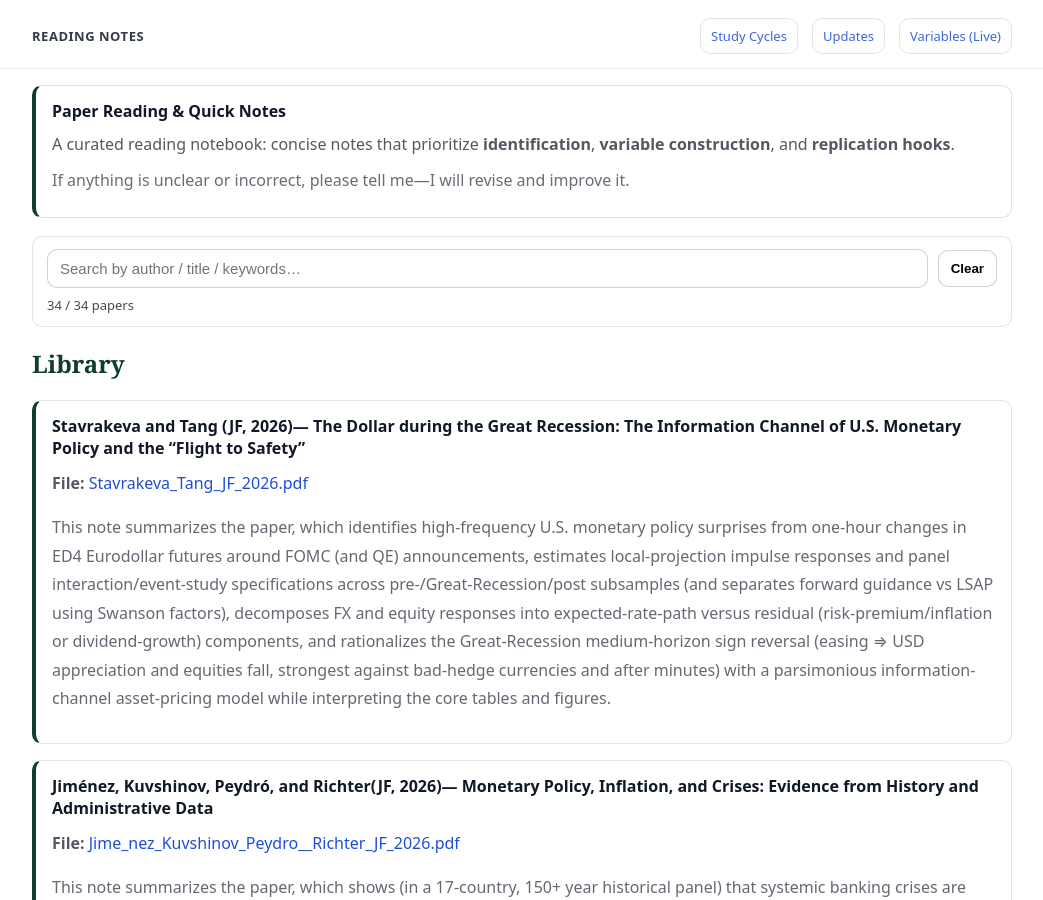
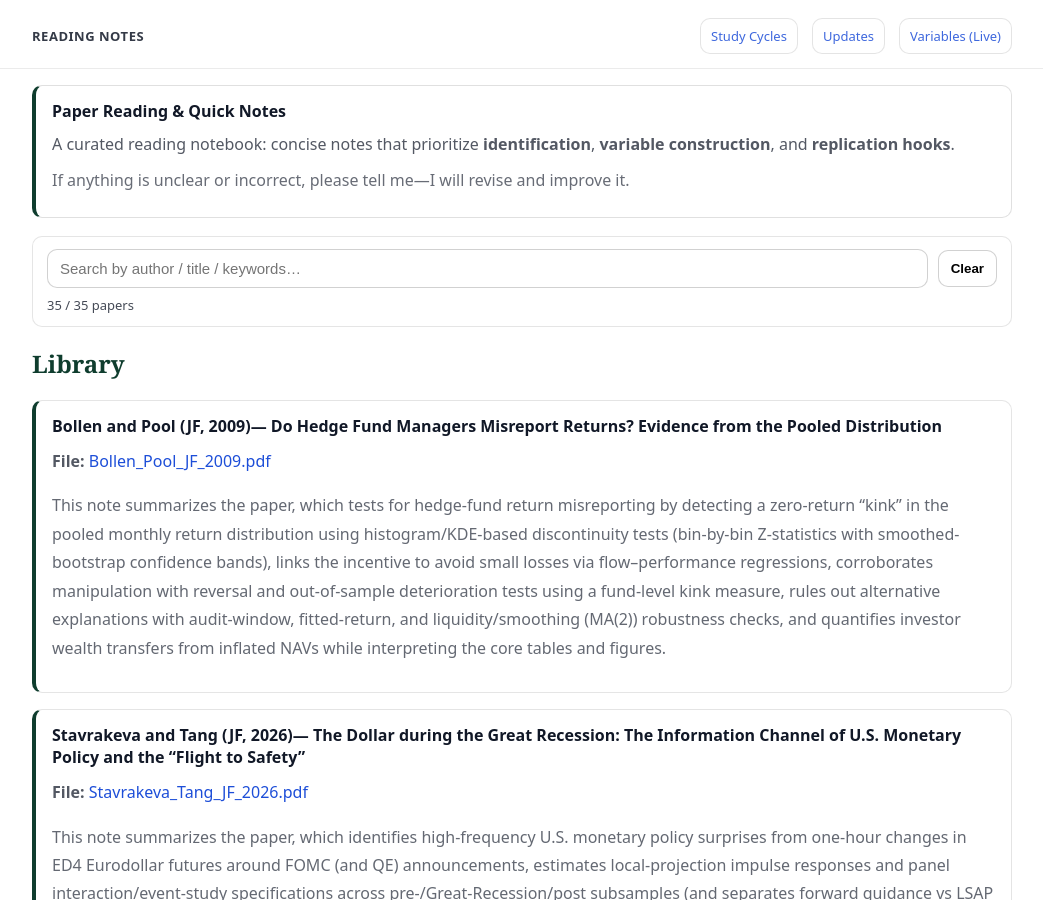
Before and after one commit to yaxinzn/study-archive, a Jekyll site: the page built from reading/index.md, in a window 1280 px wide and 900 px high. Shown: the whole window, without its empty margins (118-1161 px from the left). Built offline with Jekyll 4.4.1, drawn with Linux system fonts in a browser that asks for light colours.

Commit message:
Reading: add/update Bollen_Pool_JF_2009.pdf

```diff
--- a/_data/reading.yml
+++ b/_data/reading.yml
@@ -1,3 +1,7 @@
+- title: "Bollen and Pool (JF, 2009)— Do Hedge Fund Managers Misreport Returns? Evidence from the Pooled Distribution"
+  file: "Bollen_Pool_JF_2009.pdf"
+  desc: "This note summarizes the paper, which tests for hedge-fund return misreporting by detecting a zero-return “kink” in the pooled monthly return distribution using histogram/KDE-based discontinuity tests (bin-by-bin Z-statistics with smoothed-bootstrap confidence bands), links the incentive to avoid small losses via flow–performance regressions, corroborates manipulation with reversal and out-of-sample deterioration tests using a fund-level kink measure, rules out alternative explanations with audit-window, fitted-return, and liquidity/smoothing (MA(2)) robustness checks, and quantifies investor wealth transfers from inflated NAVs while interpreting the core tables and figures."
+
 - title: "Stavrakeva and Tang (JF, 2026)— The Dollar during the Great Recession: The Information Channel of U.S. Monetary Policy and the “Flight to Safety”"
   file: "Stavrakeva_Tang_JF_2026.pdf"
   desc: "This note summarizes the paper, which identifies high-frequency U.S. monetary policy surprises from one-hour changes in ED4 Eurodollar futures around FOMC (and QE) announcements, estimates local-projection impulse responses and panel interaction/event-study specifications across pre-/Great-Recession/post subsamples (and separates forward guidance vs LSAP using Swanson factors), decomposes FX and equity responses into expected-rate-path versus residual (risk-premium/inflation or dividend-growth) components, and rationalizes the Great-Recession medium-horizon sign reversal (easing ⇒ USD appreciation and equities fall, strongest against bad-hedge currencies and after minutes) with a parsimonious information-channel asset-pricing model while interpreting the core tables and figures."
```
Also changed, not shown: 1 other file.
